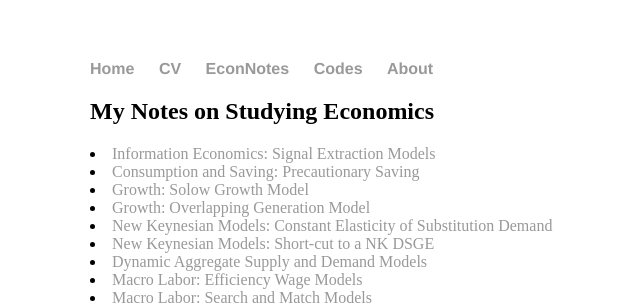
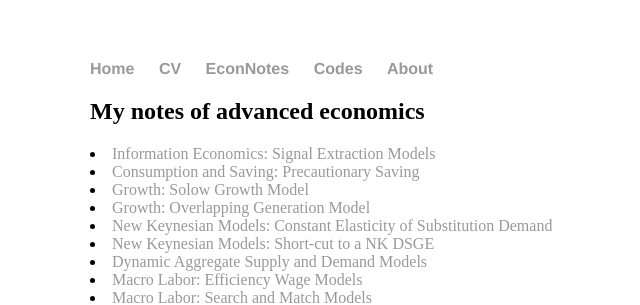
Before and after one commit to iworld1991/TaoWangEcon.github.io, a Jekyll site: the page built from blog/index.html, in a window 1280 px wide. Shown: the top 305 px of the page, without its empty margins (102-742 px from the left). Built offline with Jekyll 4.4.1, drawn with Linux system fonts in a browser that asks for light colours.

Commit message:
Update index.html

```diff
--- a/blog/index.html
+++ b/blog/index.html
@@ -1,6 +1,6 @@
 ---
 layout: default
-title: My Notes on Studying Economics
+title: My notes of advanced economics
 ---
 	<h2>{{ page.title }}</h2>
 	<li><a href =/notes/IF2SignalExtraction.html>Information Economics: Signal Extraction Models<a/></li>
```
